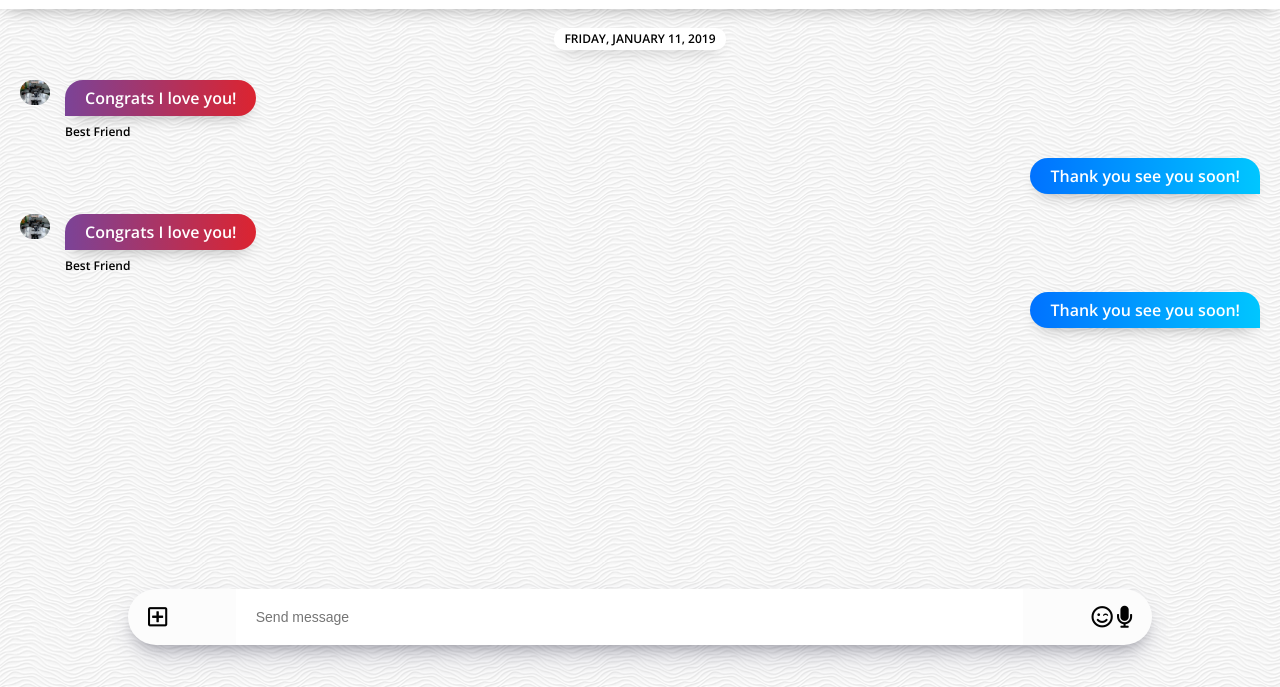
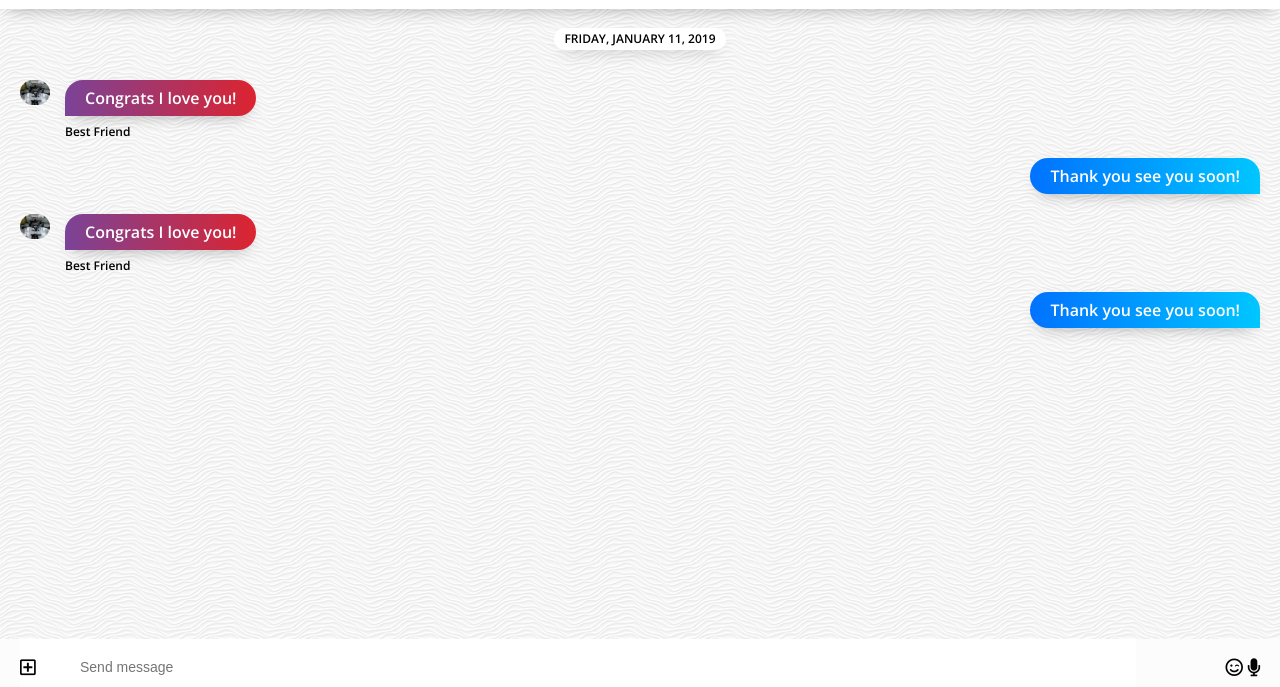
Before and after one commit to lionatlab/zhuimeng, a plain HTML site: page Kakao-clone/chat.html in a window 1280 px wide. Shown: the part 105-792 px from the top of the page. Drawn offline with nearby package versions, Linux system fonts and the light colour scheme.

Commit message:
kakao-clone-going-crazy-part-one

```diff
--- a/Kakao-clone/chat.html
+++ b/Kakao-clone/chat.html
@@ -81,14 +81,12 @@
             </li>
         </ul>
     </main>
-    <div class="chat__write">
-        <div class="chat__write-column">
+    <div class="chat__write-container">
+        <input class="chat__write" type="text" placeholder="Send message">
+        <div class="chat__icon-left chat__icon">
             <i class="far fa-plus-square"></i>
         </div>
-        <div class="chat__write-column">
-            <input type="text" placeholder="Send message" class="chat__write-input">
-        </div>
-        <div class="chat__write-column">
+        <div class="chat__icon-right chat__icon">
             <span class="chat__write-icon">
                 <i class="far fa-smile-wink"></i>
             </span>
--- a/Kakao-clone/css/chat.css
+++ b/Kakao-clone/css/chat.css
@@ -21,42 +21,61 @@
     min-height: 1000vh;
 }
 
-.chat__write {
+.chat__write-container {
     position: fixed;
-    bottom: 50px;
-    width: 80%;
+    bottom: 0;
     display: flex;
     background-color: #fcfcfc;
     padding: 0px 20px;
-    border-radius: 40px;
+
 
     /* fixed된 것을 가운데로 정렬하는 방법 */
     margin: 0 auto;
     left: 0;
     right: 0;
 
-    box-shadow: 0 13px 27px -5px rgba(50, 50, 93, .25), 0 8px 16px -8px rgba(0, 0, 0, .3), 0 -6px 16px -6px rgba(0, 0, 0, .025);
+    /* box-shadow: 0 13px 27px -5px rgba(50, 50, 93, .25), 0 8px 16px -8px rgba(0, 0, 0, .3), 0 -6px 16px -6px rgba(0, 0, 0, .025); */
     justify-content: space-between;
     align-items: center;
 }
 
-.chat__write i {
+.chat__write {
+    bottom: 0px;
+    border-radius: 0;
+    padding: 20px 60px;
+    width: 90%;
+    border: none;
+    font-size: 14px;
+}
+
+.chat__icon-left {
+    position: absolute;
+}
+
+.char__icon-right {
+    position: absolute;
+    right: 10px;
+}
+
+.chat__write:focus {
+    outline: none;
+}
+
+.chat__write:focus~.chat__icon {
+    opacity: 0;
+}
+
+.chat__icon {
+    font-size: 18px;
+    transition: opacity 0.3s ease-in-out;
+}
+
+.chat__write:focus .chat__write i {
     font-size: 22px;
 }
 
 .chat__write-column:nth-child(2) {
     width: 80%;
-}
-
-.chat__write-column input {
-    padding: 20px;
-    width: 100%;
-    border: none;
-    font-size: 14px;
-}
-
-.chat__write-column input:focus {
-    outline: none;
 }
 
 .chat-screen .chat__messages {
```
